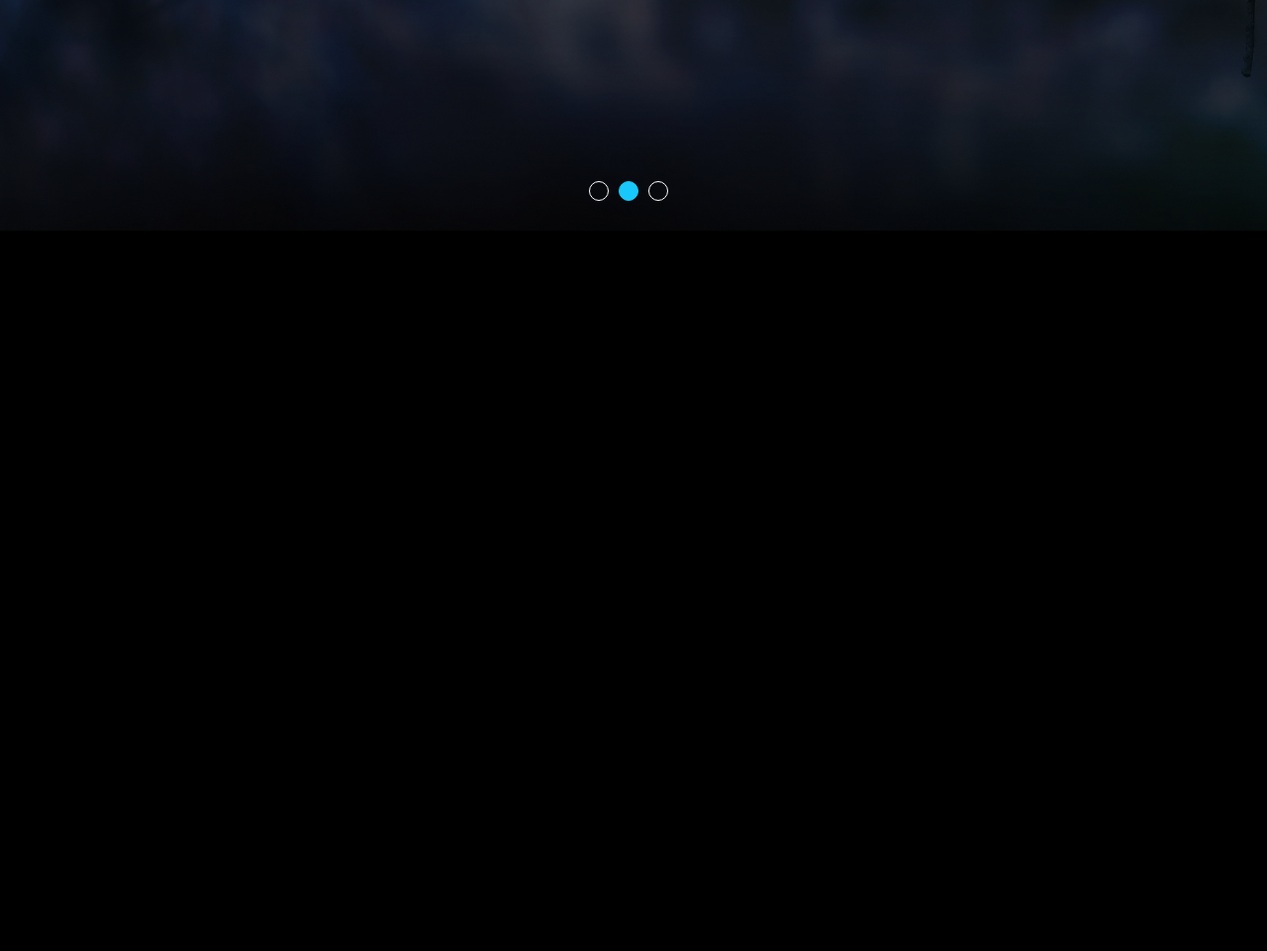
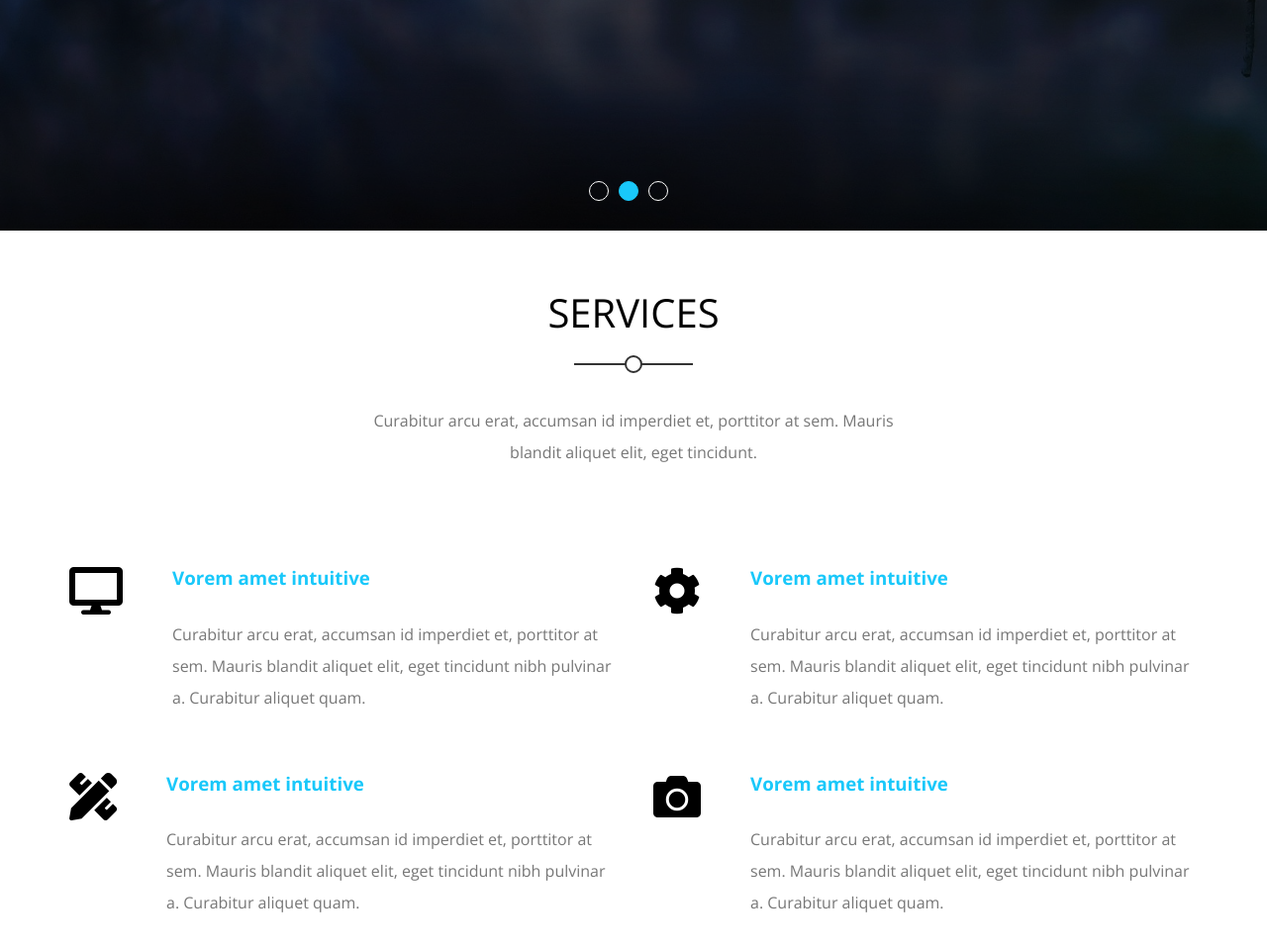
Before and after one commit to marwan-mohamed12/Kasper-Website, a plain HTML site: page index.html in a window 1280 px wide. Shown: the part 567-1528 px from the top of the page at 99% size. Before the commit the page ends 800 px from the top, so only its background shows below. Drawn offline with nearby package versions, Linux system fonts and the light colour scheme.

Commit message:
feat: finished the services section

```diff
--- a/css/kasper.css
+++ b/css/kasper.css
@@ -3,6 +3,8 @@
 :root {
     --main-color: #19c8fa;
     --transparent-color: rgb(15 116 143 / 70%);
+    --section-padding: 60px;
+    --paragraph-color: #777;
 }
 
 /* End Variables  */
@@ -21,7 +23,6 @@ html {
 
 body {
     font-family: "Open Sans", sans-serif;
-    background-color: black;
 }
 
 ul {
@@ -57,6 +58,62 @@ ul {
 }
 
 /* End Global Rules  */
+
+/* Start Component  */
+
+.main-heading {
+    text-align: center;
+}
+
+.main-heading h2 {
+    font-weight: normal;
+    font-size: 40px;
+    margin-bottom: 70px;
+    text-transform: uppercase;
+    position: relative;
+}
+
+.main-heading h2::before {
+    content: "";
+    position: absolute;
+    width: 120px;
+    height: 2px;
+    background-color: #333;
+    bottom: -30px;
+    left: 50%;
+    transform: translateX(-50%);
+}
+
+.main-heading h2::after {
+    content: "";
+    width: 14px;
+    height: 14px;
+    background-color: white;
+    border-radius: 50%;
+    -webkit-border-radius: 50%;
+    -moz-border-radius: 50%;
+    -ms-border-radius: 50%;
+    -o-border-radius: 50%;
+    border: 2px solid #333;
+    position: absolute;
+    bottom: -38px;
+    left: 50%;
+    transform: translateX(-50%);
+    -webkit-transform: translateX(-50%);
+    -moz-transform: translateX(-50%);
+    -ms-transform: translateX(-50%);
+    -o-transform: translateX(-50%);
+}
+
+.main-heading p {
+    width: 550px;
+    max-width: 100%;
+    color: var(--paragraph-color);
+    line-height: 2;
+    margin: 0 auto 100px;
+}
+
+/* End Component  */
 
 /* Start Header  */
 
@@ -285,3 +342,50 @@ header nav .form i {
 }
 
 /* End Landing */
+
+/* Start Services */
+
+.services {
+    padding-top: var(--section-padding);
+    padding-bottom: var(--section-padding);
+}
+
+@media (min-width: 768px) {
+    .services .services-container {
+        display: grid;
+        grid-template-columns: repeat(auto-fill, minmax(450px, 1fr));
+        gap: 60px 40px;
+    }
+}
+
+.services .serv-box {
+    display: flex;
+}
+
+.services .serv-box i {
+    margin-right: 50px;
+}
+
+@media (max-width: 767px) {
+    .services .serv-box {
+        flex-direction: column;
+        text-align: center;
+        margin-bottom: 40px;
+    }
+
+    .services .serv-box i {
+        margin: 0 0 30px;
+    }
+}
+
+.services .serv-box h3 {
+    margin-bottom: 30px;
+    color: var(--main-color);
+}
+
+.services .serv-box p {
+    line-height: 2;
+    color: var(--paragraph-color);
+}
+
+/* End Services */
--- a/index.html
+++ b/index.html
@@ -61,6 +61,63 @@
             <li></li>
         </ul>
     </div>
+    <div class="services">
+        <div class="container">
+            <div class="main-heading">
+                <h2>Services</h2>
+                <p>
+                    Curabitur arcu erat, accumsan id imperdiet et, porttitor at sem. Mauris blandit aliquet elit, eget
+                    tincidunt.
+                </p>
+            </div>
+            <div class="services-container">
+                <div class="serv-box">
+                    <i class="fas fa-desktop fa-3x"></i>
+                    <div class="text">
+                        <h3>Vorem amet intuitive</h3>
+                        <p>
+                            Curabitur arcu erat, accumsan id imperdiet et, porttitor at sem. Mauris blandit aliquet
+                            elit,
+                            eget tincidunt nibh pulvinar a. Curabitur aliquet quam.
+                        </p>
+                    </div>
+                </div>
+                <div class="serv-box">
+                    <i class="fas fa-cog fa-3x"></i>
+                    <div class="text">
+                        <h3>Vorem amet intuitive</h3>
+                        <p>
+                            Curabitur arcu erat, accumsan id imperdiet et, porttitor at sem. Mauris blandit aliquet
+                            elit,
+                            eget tincidunt nibh pulvinar a. Curabitur aliquet quam.
+                        </p>
+                    </div>
+                </div>
+                <div class="serv-box">
+                    <i class="fas fa-pencil-ruler fa-3x"></i>
+                    <div class="text">
+                        <h3>Vorem amet intuitive</h3>
+                        <p>
+                            Curabitur arcu erat, accumsan id imperdiet et, porttitor at sem. Mauris blandit aliquet
+                            elit,
+                            eget tincidunt nibh pulvinar a. Curabitur aliquet quam.
+                        </p>
+                    </div>
+                </div>
+                <div class="serv-box">
+                    <i class="fas fa-camera fa-3x"></i>
+                    <div class="text">
+                        <h3>Vorem amet intuitive</h3>
+                        <p>
+                            Curabitur arcu erat, accumsan id imperdiet et, porttitor at sem. Mauris blandit aliquet
+                            elit,
+                            eget tincidunt nibh pulvinar a. Curabitur aliquet quam.
+                        </p>
+                    </div>
+                </div>
+            </div>
+        </div>
+    </div>
 </body>
 
 </html>
```
